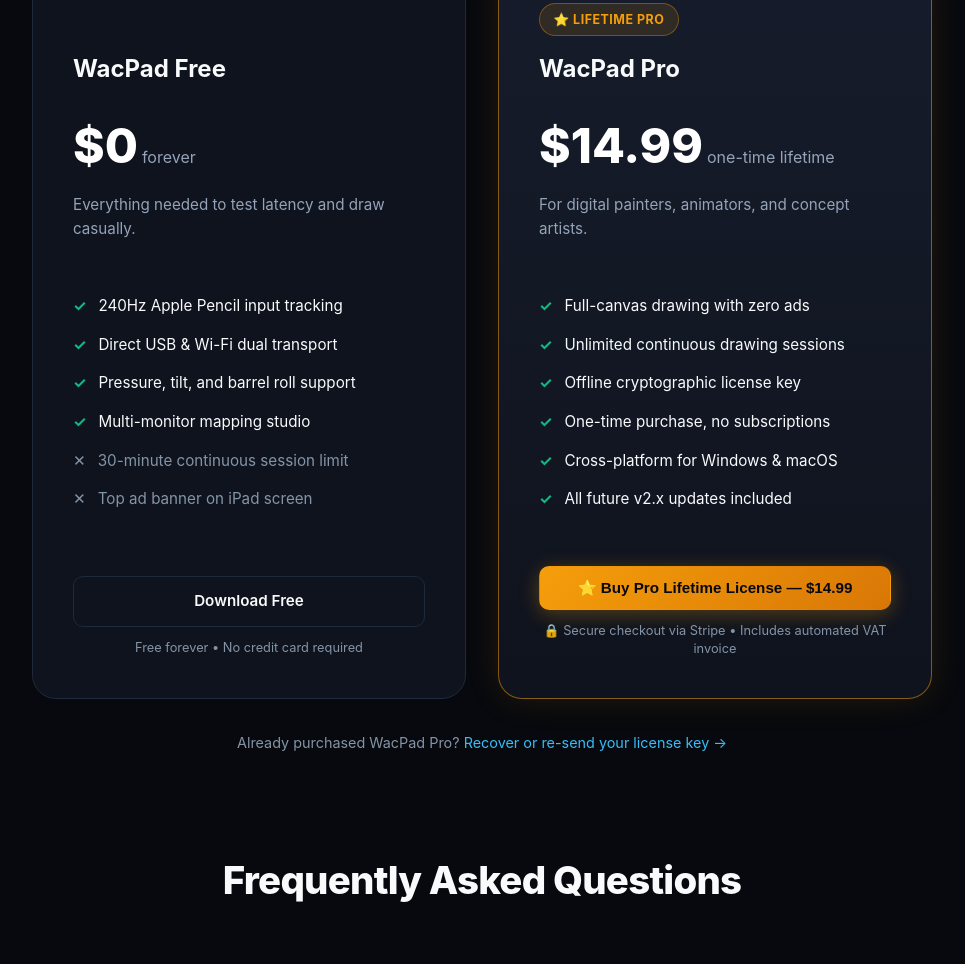
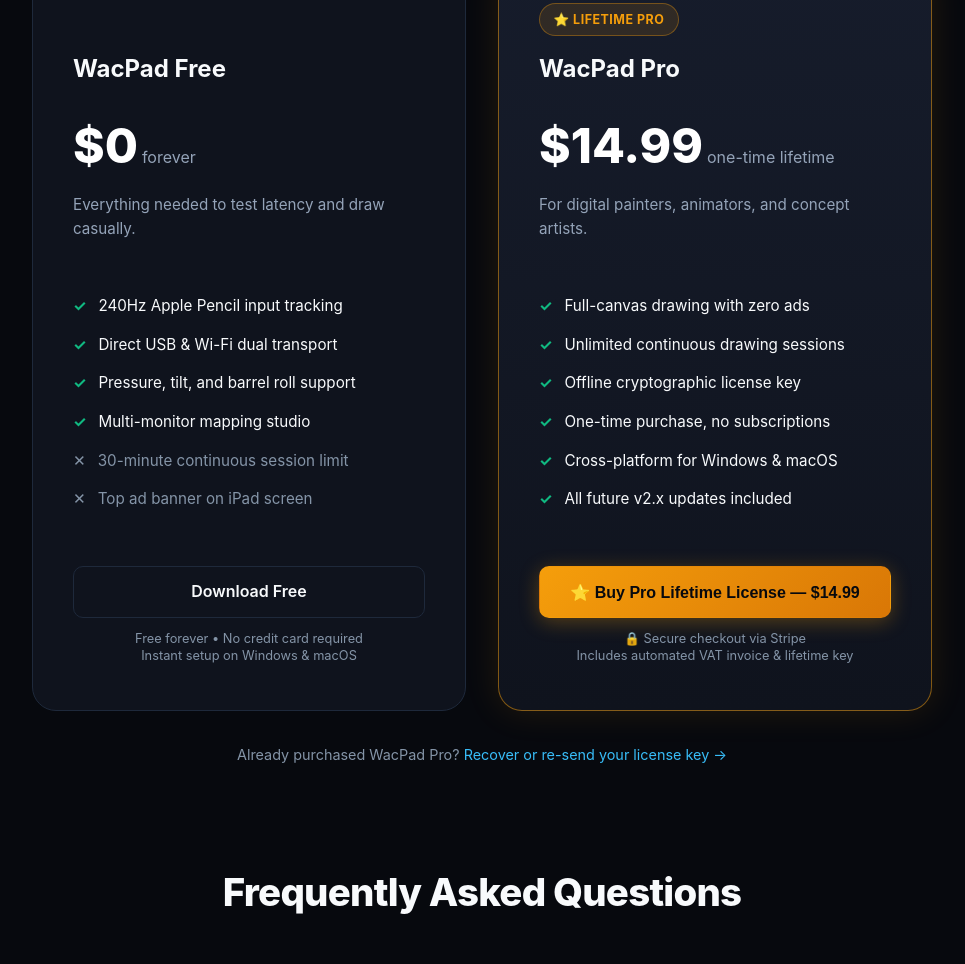
Before and after one commit to anonymux1/Wacpad-Site, a website: page public/index.html in a window 1280 px wide. Shown: the part 3182-4146 px from the top of the page, without its empty margins (158-1123 px from the left). Drawn offline with Linux system fonts and the light colour scheme.

Commit message:
fix(pricing): vertically align Free and Pro CTA buttons with pixel perfection

```diff
--- a/public/css/styles.css
+++ b/public/css/styles.css
@@ -492,6 +492,7 @@
   color: var(--text-muted);
   font-size: 0.95rem;
   margin-bottom: 2rem;
+  min-height: 2.8rem;
 }
 
 .pricing-features {
@@ -528,13 +529,19 @@
   flex-direction: column;
 }
 
+.pricing-footer .btn {
+  height: 52px;
+  min-height: 52px;
+  font-size: 1rem;
+}
+
 .pricing-note {
   font-size: 0.8rem;
   color: var(--text-dim);
   text-align: center;
   margin-top: 0.75rem;
-  min-height: 1.2rem;
-  line-height: 1.4;
+  min-height: 2.5rem;
+  line-height: 1.35;
 }
 
 /* ==========================================================================
--- a/public/index.html
+++ b/public/index.html
@@ -219,7 +219,7 @@
         <!-- Free Tier -->
         <div class="pricing-card">
           <div class="pricing-header">
-            <div class="badge" style="visibility: hidden; margin-bottom: 0.85rem; font-size: 0.78rem;" aria-hidden="true">Free Tier</div>
+            <div class="badge badge-pro pricing-badge" style="visibility: hidden;" aria-hidden="true">⭐ Lifetime Pro</div>
             <h3>WacPad Free</h3>
             <div class="pricing-price">$0 <span class="pricing-period">forever</span></div>
             <p class="pricing-desc">Everything needed to test latency and draw casually.</p>
@@ -236,7 +236,7 @@
             <a href="#downloads" class="btn btn-secondary btn-block">
               Download Free
             </a>
-            <p class="pricing-note">Free forever &bull; No credit card required</p>
+            <p class="pricing-note">Free forever &bull; No credit card required<br>Instant setup on Windows & macOS</p>
           </div>
         </div>
 
@@ -260,9 +260,7 @@
             <button id="buyProBtn" class="btn btn-pro btn-block">
               ⭐ Buy Pro Lifetime License — $14.99
             </button>
-            <p class="pricing-note">
-              🔒 Secure checkout via Stripe &bull; Includes automated VAT invoice
-            </p>
+            <p class="pricing-note">🔒 Secure checkout via Stripe<br>Includes automated VAT invoice & lifetime key</p>
           </div>
         </div>
       </div>
```
